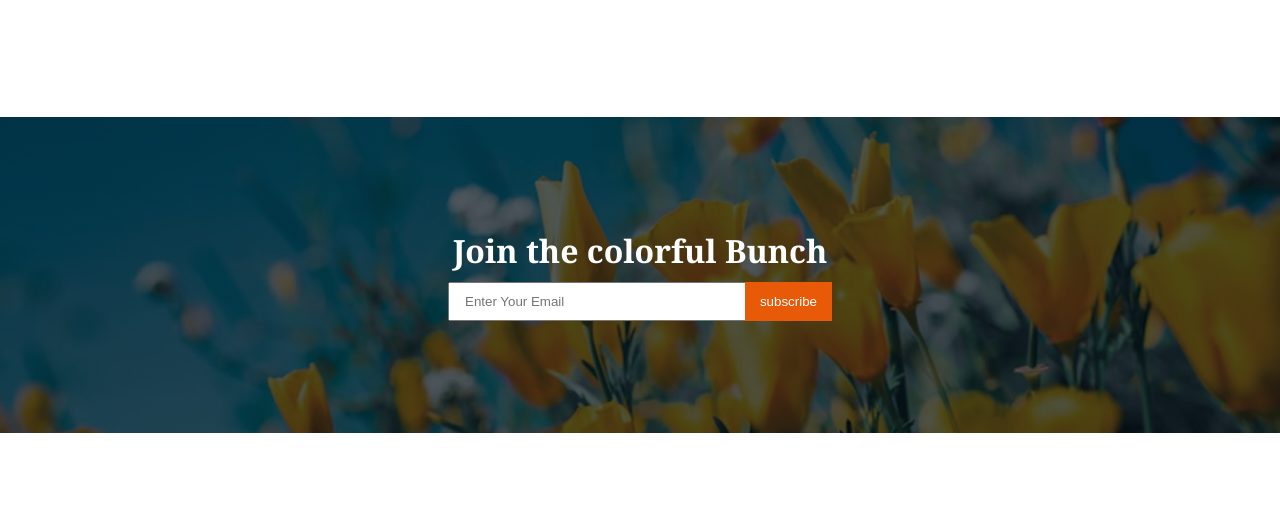
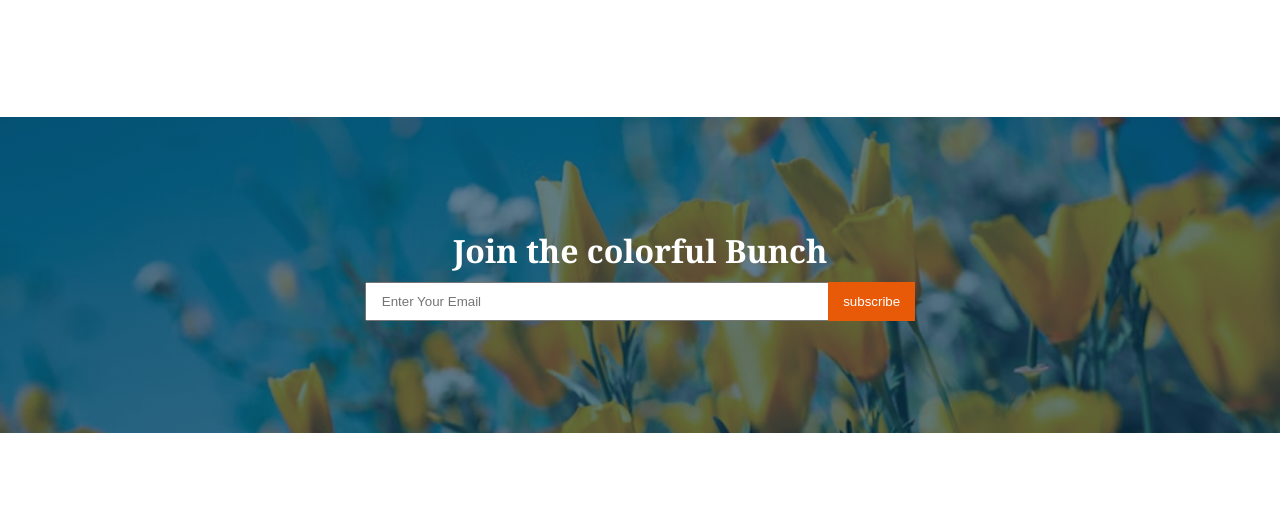
Before and after one commit to fahimsikder12/B12-A02, a plain HTML site: page index.html in a window 1280 px wide. Shown: the part 2795-3326 px from the top of the page. Drawn offline with Linux system fonts and the light colour scheme.

Commit message:
added the all file

```diff
--- a/styles/index.css
+++ b/styles/index.css
@@ -199,7 +199,7 @@ nav {
 /* subscription  styles */
 .subscription {
   text-align: center;
-  background: linear-gradient(rgba(0, 0, 0, 0.5), rgba(0, 0, 0, 0.5)),
+  background: linear-gradient(rgba(7, 51, 79, 0.4), rgba(7, 51, 79, 0.4)),
     url("../B12A02-Responsive-Flowers/assets/news-letter-bg.png") center/cover no-repeat;
   padding: 7rem 0;
 }
@@ -209,7 +209,7 @@ nav {
   margin-bottom: 10px;
 }
 .subscription .contact {
-  width: 30%;
+  width: 43%;
   margin: 0 auto;
   position: relative;
 }
```
